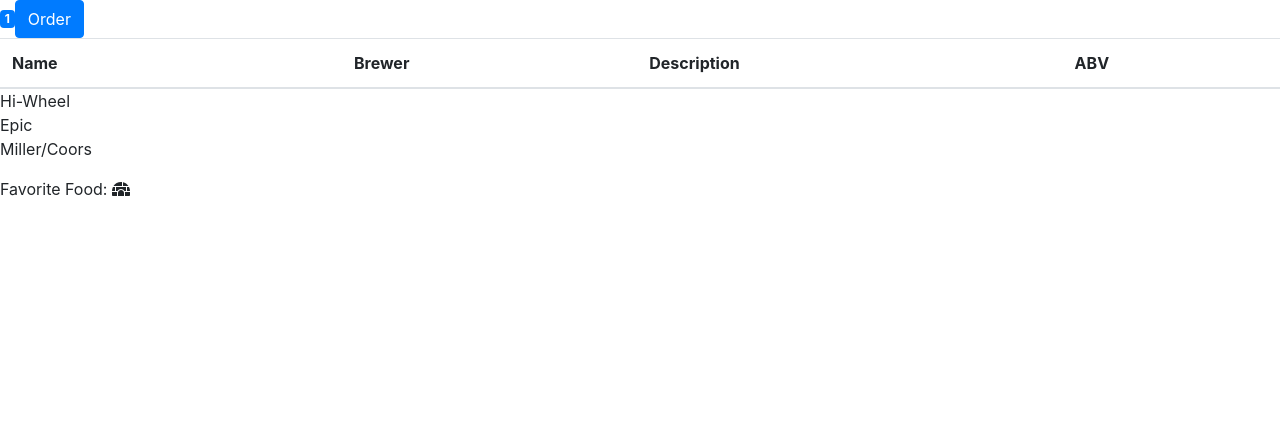
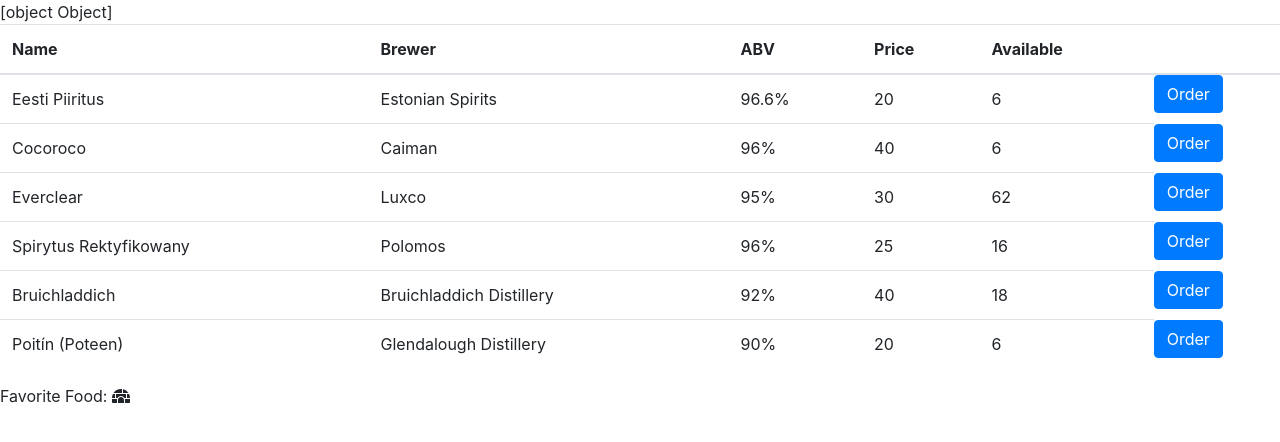
Before and after one commit to ctb116/Menu-Order-Form, a React (Create React App) app: page / in a window 1280 px wide. Shown: the top 442 px of the page. Built offline with nearby package versions, Linux system fonts and the light colour scheme.

Commit message:
add drinks ordered to cart functionality

```diff
--- a/src/components/counter.jsx
+++ b/src/components/counter.jsx
@@ -1,11 +1,11 @@
 import React, { Component } from "react";
 import { FontAwesomeIcon } from "@fortawesome/react-fontawesome";
+import { getDrinks } from "../services/fakeDrinksService";
 
 class Counter extends Component {
   state = {
-    count: 1,
-    names: ["Ruby Zozzle", "Tart N Juicy", "Hamms"],
-    brewers: ["Hi-Wheel", "Epic", "Miller/Coors"]
+    drinks: getDrinks(),
+    drinksInCart: {}
   };
 
   // constructor() {
@@ -13,33 +13,60 @@
   //   this.handleDecrement = this.handleDecrement.bind(this);
   // }
 
-  handleDecrement = product => {
-    console.log(product);
-    this.setState({ count: this.state.count + 1 });
+  handleDecrement = drink => {
+    drink.drink.numberInStock -= 1;
+    const drinkClicked = this.state.drinks.filter(d => d._id);
+    this.setState({ drinkClicked });
+  };
+
+  handleAddToCart = drink => {
+    let drinksInCart = this.state.drinksInCart;
+    const drinkOrdered = drink.drink.name;
+    if (!drinksInCart[drinkOrdered]) {
+      drinksInCart[drinkOrdered] = 1;
+    } else {
+      drinksInCart[drinkOrdered]++;
+    }
+    console.log(drinksInCart);
+    this.setState({ drinksInCart });
+  };
+
+  handleOrder = drink => {
+    this.handleDecrement(drink);
+    this.handleAddToCart(drink);
   };
 
   render() {
     return (
       <React.Fragment>
+        <span>{this.state.drinksInCart.toString()}</span>
         <span className={this.getBadgeClasses()}>{this.disableButton()}</span>
-        <button
-          onClick={() => this.handleDecrement({ id: 1 })}
-          className="btn btn-primary"
-        >
-          Order
-        </button>
         <table className="table table-hover">
           <thead>
             <tr>
-              <th scope="col">Name</th>
-              <th scope="col">Brewer</th>
-              <th scope="col">Description</th>
-              <th scope="col">ABV</th>
+              <th>Name</th>
+              <th>Brewer</th>
+              <th>ABV</th>
+              <th>Price</th>
+              <th>Available</th>
+              <th> </th>
             </tr>
           </thead>
           <tbody>
-            {this.state.brewers.map(brewer => (
-              <tr key={brewer}>{brewer}</tr>
+            {this.state.drinks.map(drink => (
+              <tr key={drink._id}>
+                <td>{drink.name}</td>
+                <td>{drink.brewer}</td>
+                <td>{drink.abv}</td>
+                <td>{drink.price}</td>
+                <td>{drink.numberInStock}</td>
+                <button
+                  onClick={() => this.handleOrder({ drink })}
+                  className="btn btn-primary"
+                >
+                  Order
+                </button>
+              </tr>
             ))}
           </tbody>
         </table>
--- /dev/null
+++ b/src/services/fakeDrinksService.js
@@ -0,0 +1,93 @@
+import * as genresAPI from "./fakeGenreService";
+
+const drinks = [
+  {
+    _id: "5b21ca3eeb7f6fbccd471815",
+    name: "Eesti Piiritus",
+    brewer: "Estonian Spirits",
+    description:
+      "This spirit comes from the small Baltic state Estonia. As in most places in Russia, the locals know how to handle their booze. With their Eesti Piiritus the Estonians made the Guiness Book of Records for strongest alcoholic beverage in 1938 with an impressive 98%. Today they still produce booze with a decent 96.6% alcohol.",
+    abv: "96.6%",
+    price: 20,
+    numberInStock: 6
+  },
+  {
+    _id: "5b21ca3eeb7f6fbccd471816",
+    name: "Cocoroco",
+    brewer: "Caiman",
+    description:
+      "This Bolivian booze is just a little less strong than the number one, but still hellish. It’s distilled from sugar cane and usually comes in a tin can, rather than a bottle, which makes the illusion that you might be drinking paint thinner even more real. Cocoroco is prohibited in many other countries because with an alcohol percentage of 96 it´s simply too strong. In Bolivia´s neighbouring country Chile for example no drink can be over 55% alcohol by law.",
+    abv: "96%",
+    price: 40,
+    numberInStock: 6
+  },
+  {
+    _id: "5b21ca3eeb7f6fbccd471817",
+    name: "Everclear",
+    brewer: "Luxco",
+    description:
+      "A spirit made from America's golden fields of grain. Popular in cocktails.",
+    abv: "95%",
+    price: 30,
+    numberInStock: 62
+  },
+  {
+    _id: "5b21ca3eeb7f6fbccd471819",
+    name: "Spirytus Rektyfikowany",
+    brewer: "Polomos",
+    description:
+      "From Poland, Spirytus Rektyfikowany translates as rectified spirit, a very high grade form of ethanol produced by multiple distillations of base grain alcohol used in vodka production. Farmlands in the north western regions of Poland cultivate high quality rye which contains abnormal levels of starch.",
+    abv: "96%",
+    price: 25,
+    numberInStock: 16
+  },
+  {
+    _id: "5b21ca3eeb7f6fbccd47181a",
+    name: "Bruichladdich",
+    brewer: "Bruichladdich Distillery",
+    description:
+      "Good luck bringing this one to a whiskey tastery. This Scottish single malt contains no less than 92% alcohol. Well, it has been distilled no less than 4 times. The brand got a lot of fame when the British national television station BBC succesfully fueled a car with this stuff.",
+    abv: "92%",
+    price: 40,
+    numberInStock: 18
+  },
+  {
+    _id: "5b21ca3eeb7f6fbccd47181b",
+    name: "Poitín (Poteen)",
+    brewer: "Glendalough Distillery",
+    description:
+      "The typical strong drink from Ireland, made from barley, potatoes, whey or grain. The first record of poitín was from the 6th century. But for 300 years it had the status of illegal moonshine , until poitín was legalized in 1977.",
+    abv: "90%",
+    price: 20,
+    numberInStock: 6
+  }
+];
+
+export function getDrinks() {
+  return drinks;
+}
+
+// export function getMovie(id) {
+//   return movies.find(m => m._id === id);
+// }
+
+// export function saveMovie(movie) {
+//   let movieInDb = movies.find(m => m._id === movie._id) || {};
+//   movieInDb.name = movie.name;
+//   movieInDb.genre = genresAPI.genres.find(g => g._id === movie.genreId);
+//   movieInDb.numberInStock = movie.numberInStock;
+//   movieInDb.dailyRentalRate = movie.dailyRentalRate;
+
+//   if (!movieInDb._id) {
+//     movieInDb._id = Date.now();
+//     movies.push(movieInDb);
+//   }
+
+//   return movieInDb;
+// }
+
+// export function deleteMovie(id) {
+//   let movieInDb = movies.find(m => m._id === id);
+//   movies.splice(movies.indexOf(movieInDb), 1);
+//   return movieInDb;
+// }
--- /dev/null
+++ b/src/services/fakeGenreService.js
@@ -0,0 +1,9 @@
+export const genres = [
+  { _id: "5b21ca3eeb7f6fbccd471818", name: "Action" },
+  { _id: "5b21ca3eeb7f6fbccd471814", name: "Comedy" },
+  { _id: "5b21ca3eeb7f6fbccd471820", name: "Thriller" }
+];
+
+export function getGenres() {
+  return genres.filter(g => g);
+}
```
